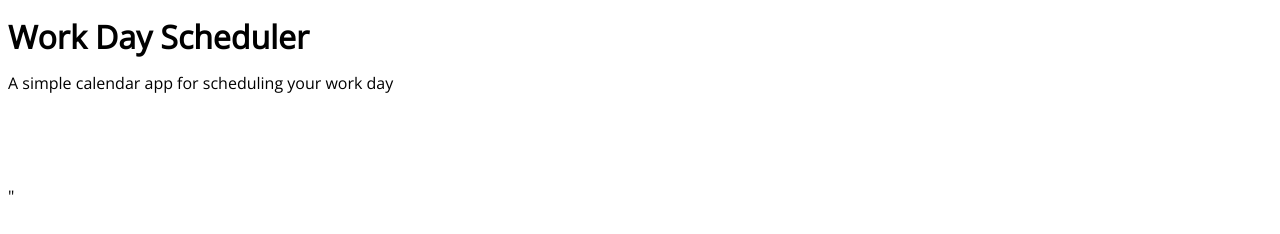
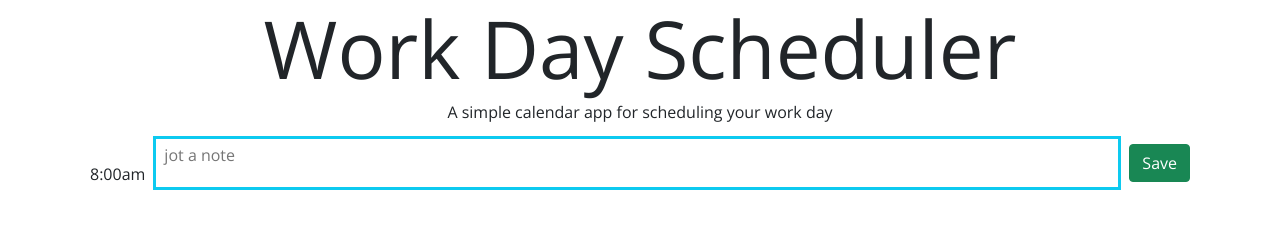
Before and after one commit to bodashii/planaday, a plain HTML site: page Develop/index.html in a window 1280 px wide. Drawn offline with nearby package versions, Linux system fonts and the light colour scheme.

Commit message:
updated style for planner layout

```diff
--- a/Develop/index.html
+++ b/Develop/index.html
@@ -14,22 +14,30 @@
       href="https://fonts.googleapis.com/css?family=Open+Sans&display=swap"
       rel="stylesheet"
     />
+    <link href="https://cdn.jsdelivr.net/npm/bootstrap@5.0.2/dist/css/bootstrap.min.css" rel="stylesheet" integrity="sha384-EVSTQN3/azprG1Anm3QDgpJLIm9Nao0Yz1ztcQTwFspd3yD65VohhpuuCOmLASjC" crossorigin="anonymous">
     <link rel="stylesheet" href="style.css" />
-
     <title>Work Day Scheduler</title>
   </head>
 
   <body>
     <header class="container-fluid">
-      <h1>Work Day Scheduler</h1>
-      <p>A simple calendar app for scheduling your work day</p>
-      <span id=rightNow></span>
+      <div class="d-flex flex-column text-center">
+        <h1 class="display-1">Work Day Scheduler</h1>
+        <p>A simple calendar app for scheduling your work day</p>
+        <span id=rightNow></span>
+      </div>
     </header>
     <main id="planner">
-      <section class="container" >
-        <div class="row" id="schedule">
+      <section class="container">
+        <div class="d-flex">
          <!-- schedule goes here -->
-
+          <div class="p-2 align-content-end">
+            <time class="flex-end">8:00am</time>
+          </div>
+            <textarea class="p-2 flex-grow-1 border border-3 border-info" placeholder="jot a note"></textarea>
+          <div class="p-2">
+            <button class="btn btn-success" typeof="submit">Save</button>
+          </div>
         </div>
       </section>
     </main>
@@ -38,7 +46,6 @@
 
     <script src="https://code.jquery.com/jquery-3.4.1.min.js"></script>
     <script src="https://cdnjs.cloudflare.com/ajax/libs/moment.js/2.29.1/moment.min.js" integrity="sha512-qTXRIMyZIFb8iQcfjXWCO8+M5Tbc38Qi5WzdPOYZHIlZpzBHG3L3by84BBBOiRGiEb7KKtAOAs5qYdUiZiQNNQ==" crossorigin="anonymous" referrerpolicy="no-referrer"></script>
-    <script src="https://cdnjs.cloudflare.com/ajax/libs/bootstrap/5.0.1/js/bootstrap.min.js" integrity="sha512-EKWWs1ZcA2ZY9lbLISPz8aGR2+L7JVYqBAYTq5AXgBkSjRSuQEGqWx8R1zAX16KdXPaCjOCaKE8MCpU0wcHlHA==" crossorigin="anonymous" referrerpolicy="no-referrer"></script>"
     <script src="./script.js"></script>
   </body>
 </html>
```
